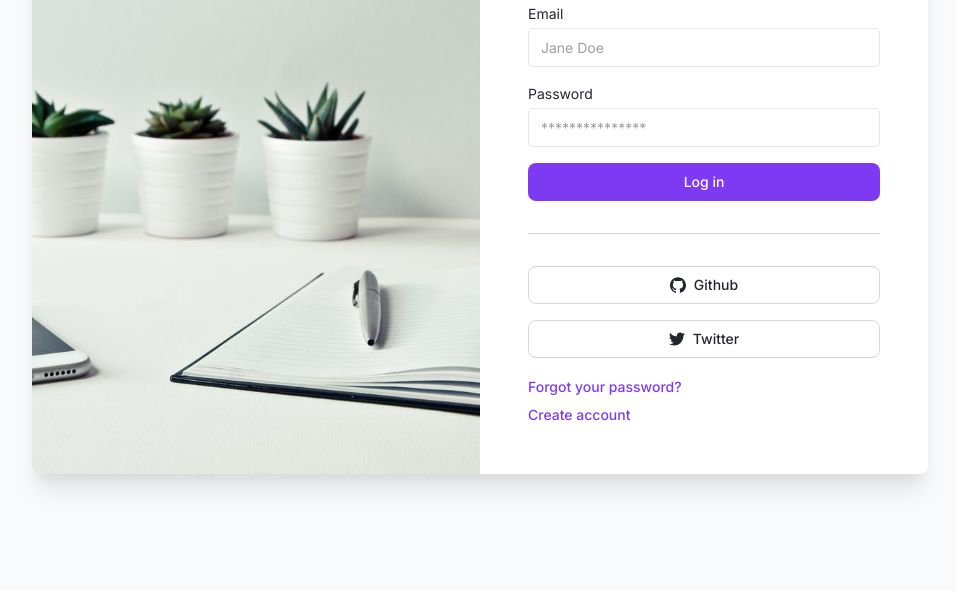
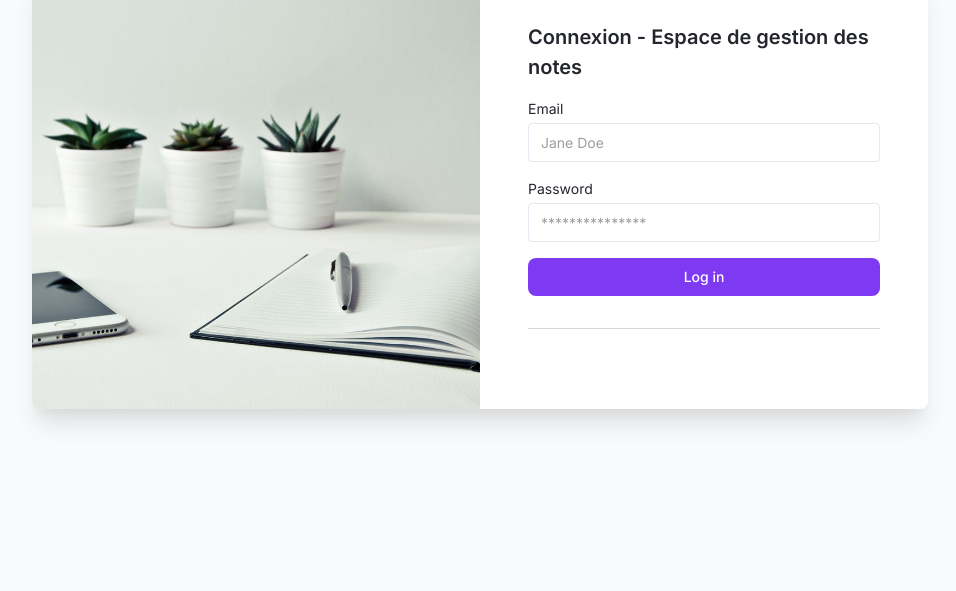
Before and after one commit to Joseslabs/Projet_Java_Spring_Boot, a website: page public/pages/login.html in a window 1280 px wide. Shown: the part 209-800 px from the top of the page, without its empty margins (160-1116 px from the left). Drawn offline with nearby package versions, Linux system fonts and the light colour scheme.

Commit message:
add modifications on login page

```diff
--- a/public/pages/login.html
+++ b/public/pages/login.html
@@ -3,7 +3,7 @@
   <head>
     <meta charset="UTF-8" />
     <meta name="viewport" content="width=device-width, initial-scale=1.0" />
-    <title>Login - Windmill Dashboard</title>
+    <title>Gestion des notes</title>
     <link
       href="https://fonts.googleapis.com/css2?family=Inter:wght@400;500;600;700;800&display=swap"
       rel="stylesheet"
@@ -40,7 +40,7 @@
               <h1
                 class="mb-4 text-xl font-semibold text-gray-700 dark:text-gray-200"
               >
-                Login
+                Connexion - Espace de gestion des notes
               </h1>
               <label class="block text-sm">
                 <span class="text-gray-700 dark:text-gray-400">Email</span>
@@ -68,7 +68,7 @@
 
               <hr class="my-8" />
 
-              <button
+              <!-- <button
                 class="flex items-center justify-center w-full px-4 py-2 text-sm font-medium leading-5 text-white text-gray-700 transition-colors duration-150 border border-gray-300 rounded-lg dark:text-gray-400 active:bg-transparent hover:border-gray-500 focus:border-gray-500 active:text-gray-500 focus:outline-none focus:shadow-outline-gray"
               >
                 <svg
@@ -97,24 +97,24 @@
                   />
                 </svg>
                 Twitter
-              </button>
+              </button> -->
 
-              <p class="mt-4">
+              <!-- <p class="mt-4">
                 <a
                   class="text-sm font-medium text-purple-600 dark:text-purple-400 hover:underline"
                   href="./forgot-password.html"
                 >
-                  Forgot your password?
+                  Mot de passe oublié ?
                 </a>
-              </p>
-              <p class="mt-1">
+              </p> -->
+              <!-- <p class="mt-1">
                 <a
                   class="text-sm font-medium text-purple-600 dark:text-purple-400 hover:underline"
                   href="./create-account.html"
                 >
                   Create account
                 </a>
-              </p>
+              </p> -->
             </div>
           </div>
         </div>
```
Also changed, not shown: public/pages/forgot-password.html (+3 -3 lines).
